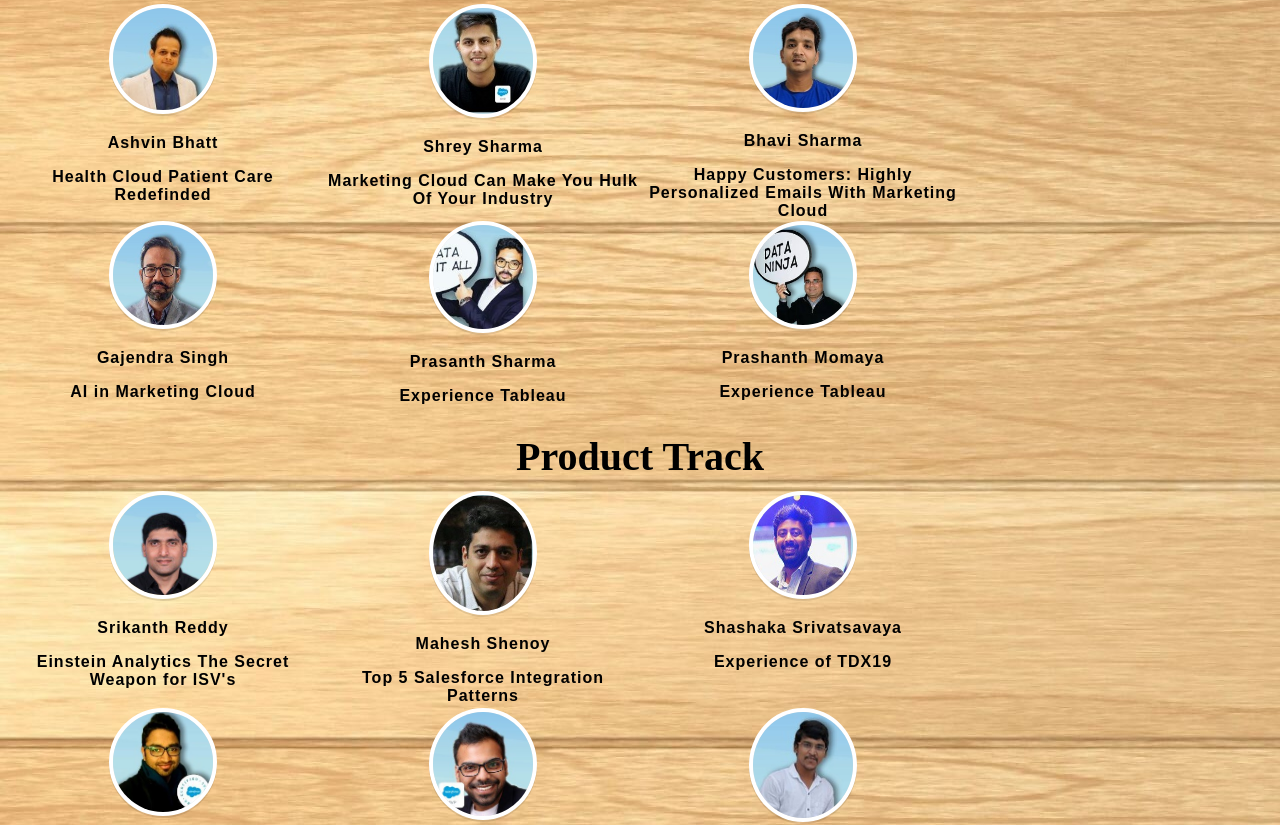
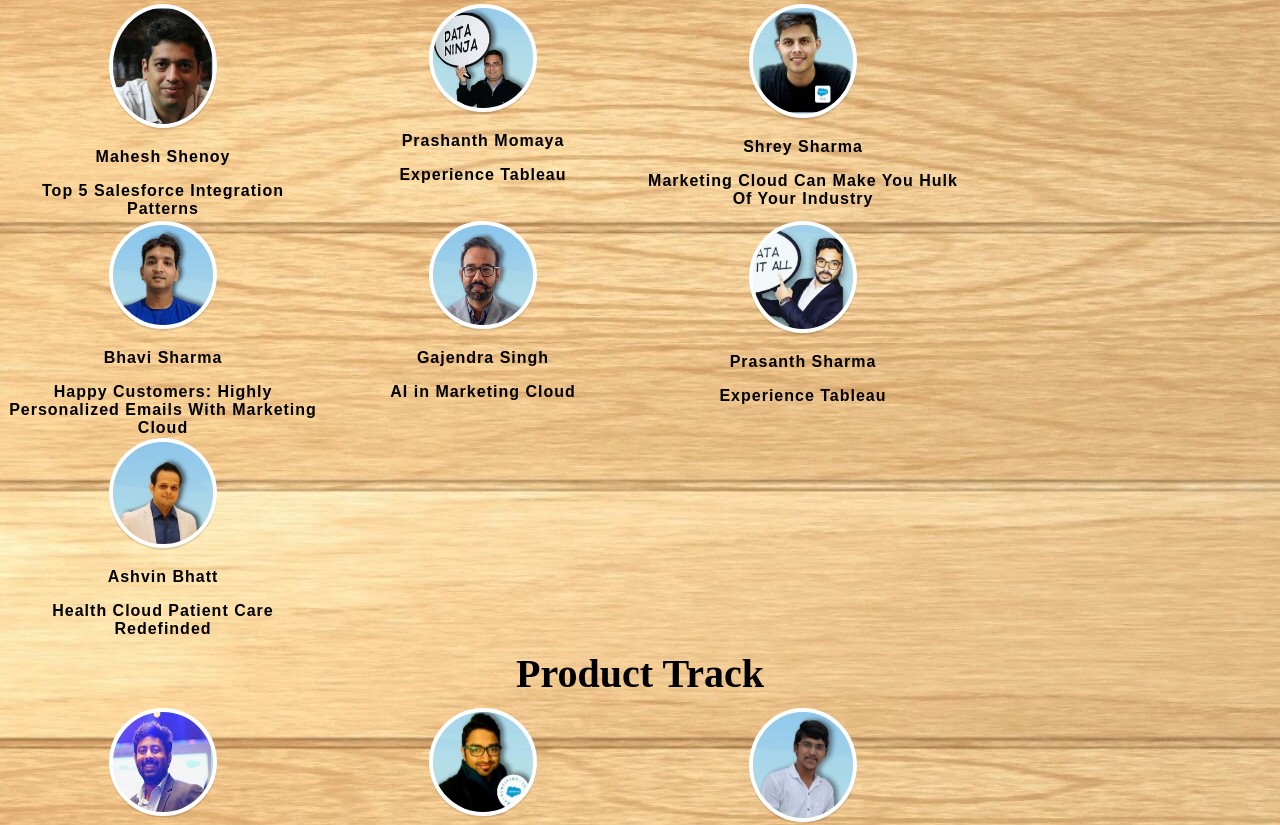
Before and after one commit to forcelearn/BLRDEVX, a plain HTML site: page speakers.html in a window 1280 px wide. Shown: the part 1429-2254 px from the top of the page. Drawn offline with Linux system fonts and the light colour scheme.

Commit message:
Update speakers.html

```diff
--- a/speakers.html
+++ b/speakers.html
@@ -103,6 +103,7 @@ img {
   padding-right: 10px;
 }
 
+
 </style>
 </head>
 <body>
@@ -173,12 +174,17 @@ img {
 </div>
 <div class="col-12 col-s-12" style="position:relative; text-align:center; top:-4em;">
  <h1 style="font-size: 40px; font-family: VTKS PREDATOR;"> Cloud Track </h1>
- </div>
+</div>
  <div class="col-12 col-s-12" style="position: relative; top: -4em;">
- <div class="column">
-    <img src="img/Ashwin_.jpg" alt="Ashwin_">
-     <p> Ashvin Bhatt</p>
-     <p> Health Cloud Patient Care Redefinded </p>
+  <div class="column">
+    <img src="img/Mahesh_Shoney.jpg" alt="Mahesh_Shoney">
+     <p> Mahesh Shenoy </p>
+     <p> Top 5 Salesforce Integration Patterns</p>
+  </div>
+   <div class="column">
+    <img src="img/Prashanth.jpg" alt="Prashanth">
+     <p> Prashanth Momaya</p>
+     <p> Experience Tableau</p>
   </div>
    <div class="column">
     <img src="img/Shreya_Sharma.jpg" alt="Shreya_Sharma">
@@ -201,27 +207,16 @@ img {
      <p> Experience Tableau </p>
   </div>
    <div class="column">
-    <img src="img/Prashanth.jpg" alt="Prashanth">
-     <p> Prashanth Momaya</p>
-     <p> Experience Tableau</p>
+    <img src="img/Ashwin_.jpg" alt="Ashwin_">
+     <p> Ashvin Bhatt</p>
+     <p> Health Cloud Patient Care Redefinded </p>
   </div>
   </div>
 <div class="col-12 col-s-12" style="position:relative; text-align:center; top:-6em;">
  <h1 style="font-size: 40px; font-family: VTKS PREDATOR;"> Product Track </h1>
  </div>
  <div class="col-12 col-s-12" style="position: relative; top: -7em;">
-        <div class="column">
-    <img src="img/Srikanth.jpg" alt="Srikanth">
-     <p> Srikanth Reddy </p>
-     <p> Einstein Analytics The Secret Weapon for ISV's </p>
-  </div>
   <div class="column">
-    <img src="img/Mahesh_Shoney.jpg" alt="Mahesh_Shoney">
-     <p> Mahesh Shenoy </p>
-     <p> Top 5 Salesforce Integration Patterns</p>
-  </div>
-
-      <div class="column">
     <img src="img/Shashaka.jpg" alt="Shashaka">
      <p> Shashaka Srivatsavaya </p>
      <p> Experience of TDX19</p>
@@ -231,11 +226,12 @@ img {
      <p> Aditya Naag</p>
      <p> All About LWC </p>
   </div>
+  <!--
     <div class="column">
     <img src="img/Atual_gupta.jpg" alt="Atual_gupta">
      <p> Atul Gupta </p>
      <p> Must Meet Salesforce MVP </p>
-  </div>
+  </div> -->
     <div class="column">
     <img src="img/Bhanu_Prakash.jpg" alt="Bhanu_Prakash">
      <p> Bhanu Prakash Reddy </p>
```
